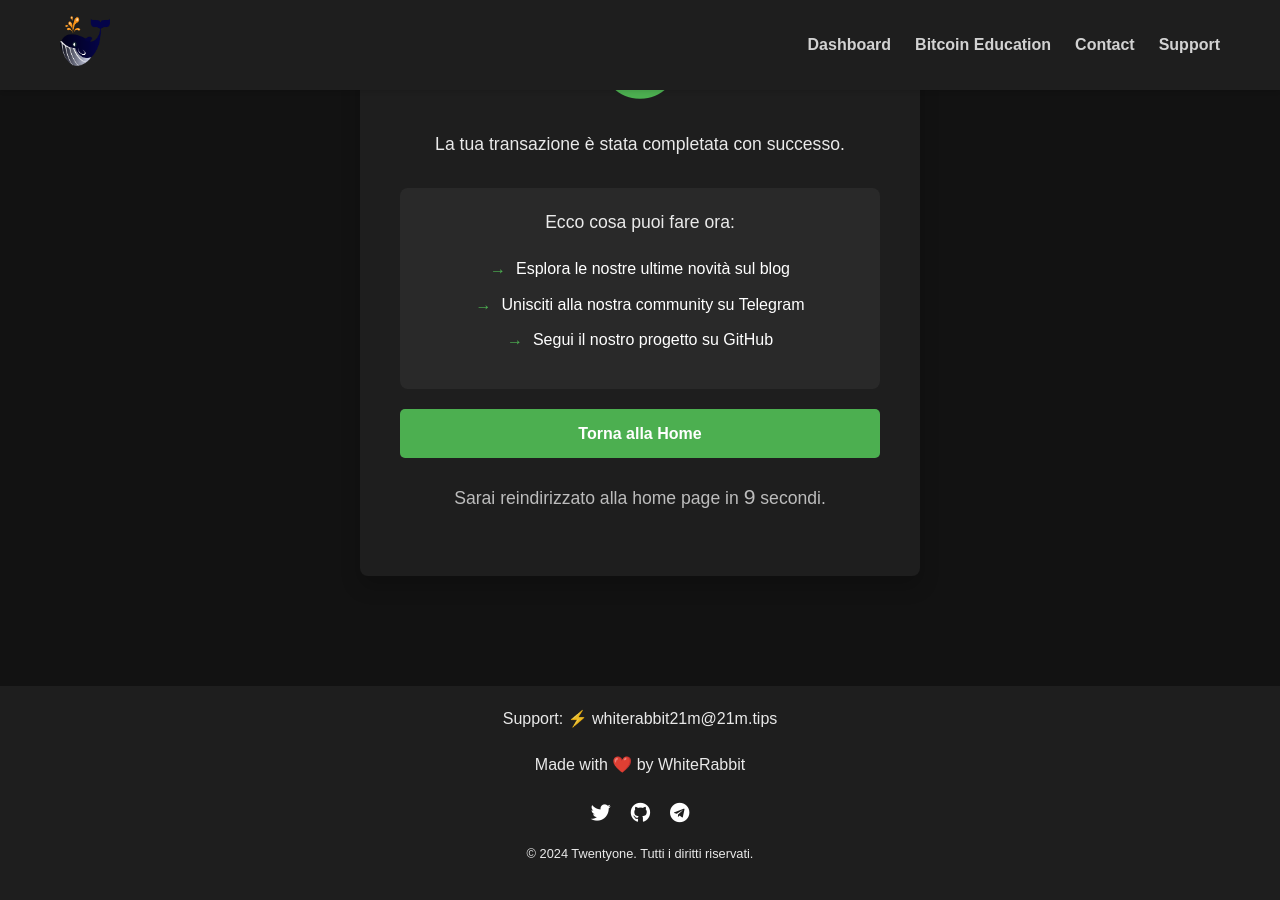
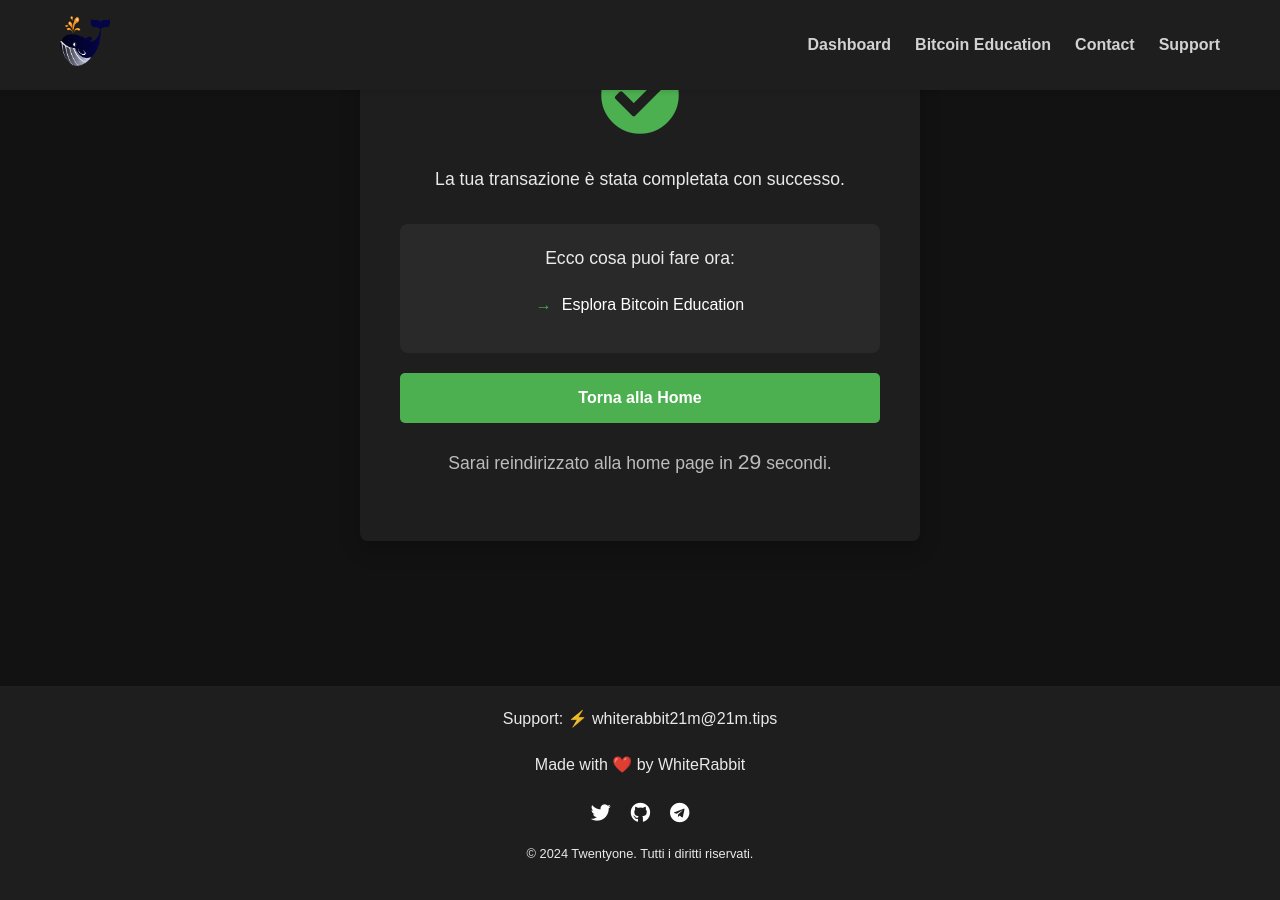
Before and after one commit to whiterabbit21m-test/whiterabbit21m-test.github.io, a Jekyll site: the page built from thank-you.html, in a window 1280 px wide and 900 px high, scrolled down 390 px. Built offline with Jekyll 4.4.1, drawn with Linux system fonts in a browser that asks for light colours.

Commit message:
Update thank-you.html

```diff
--- a/thank-you.html
+++ b/thank-you.html
@@ -18,9 +18,7 @@
       <div class="additional-info">
         <p>Ecco cosa puoi fare ora:</p>
         <ul>
-          <li>Esplora le nostre ultime novità sul blog</li>
-          <li>Unisciti alla nostra community su Telegram</li>
-          <li>Segui il nostro progetto su GitHub</li>
+          <li>Esplora Bitcoin Education</li>
         </ul>
       </div>
       <a href="/" class="cta-button">Torna alla Home</a>
```
Also changed, not shown: other parts of thank-you.html (+1 -1 lines).
